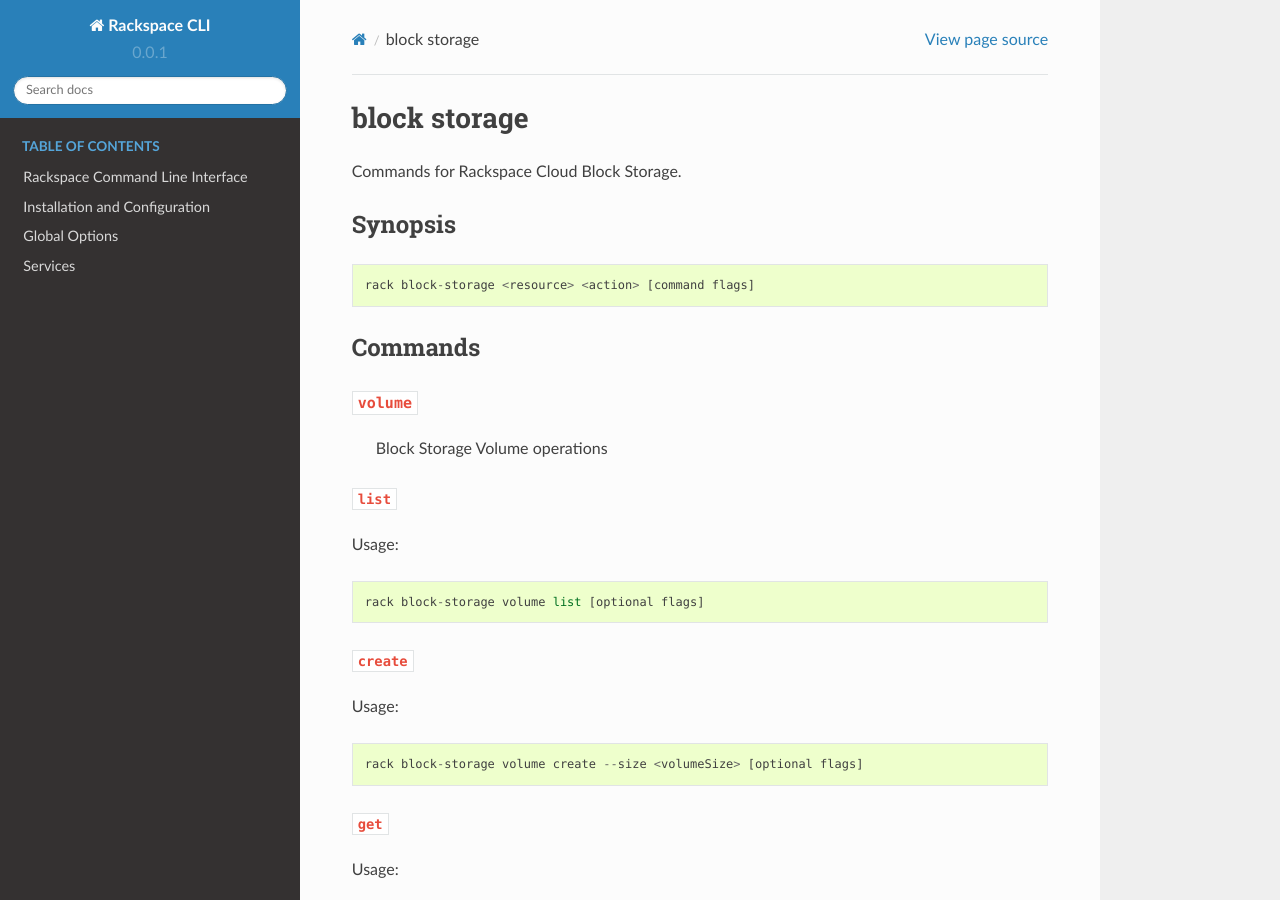
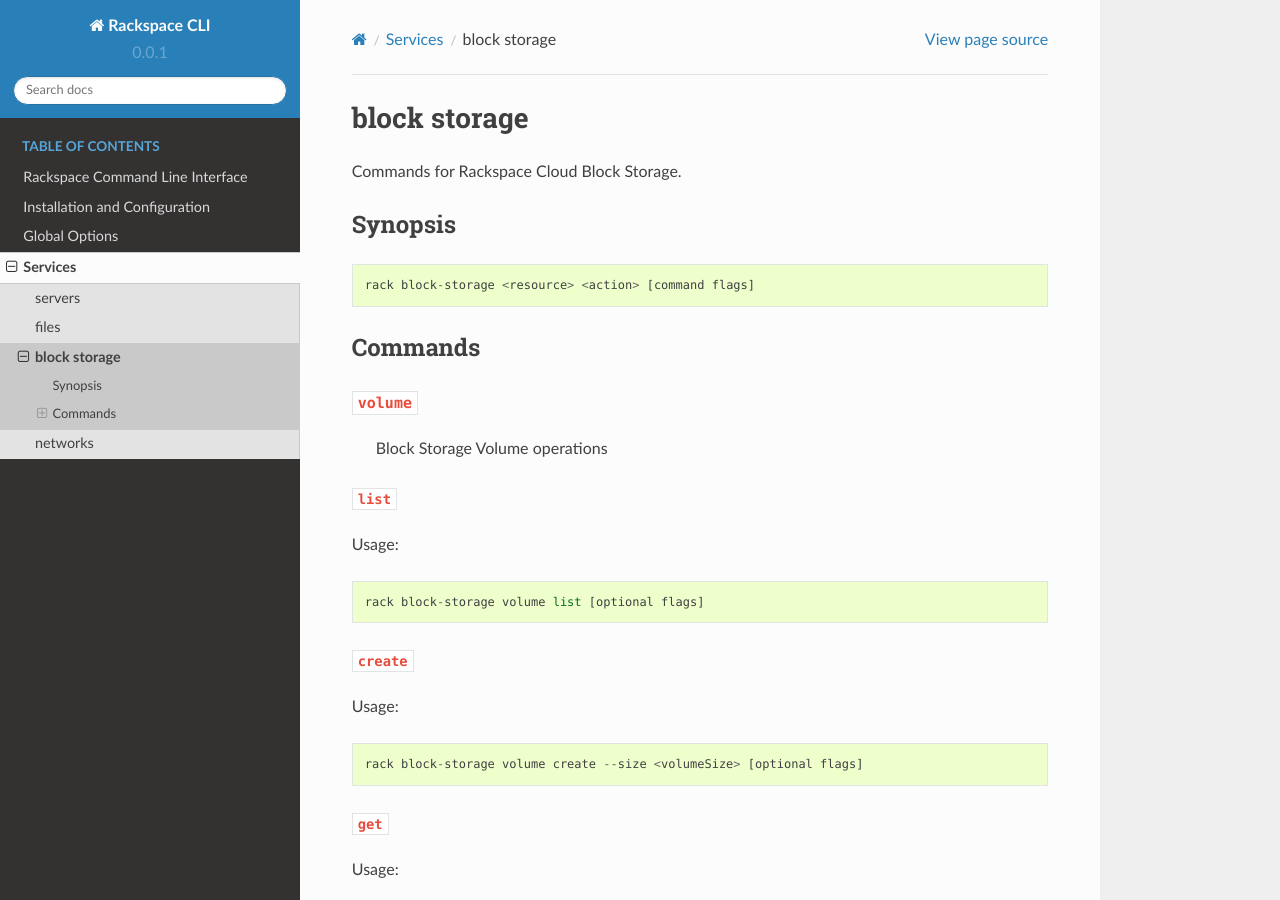
Before and after one commit to rackspace/rack, a Sphinx documentation site: the page built from docs/services/blockstorage.rst, in a window 1280 px wide and 900 px high. Built offline with Sphinx 7.4.7 and the Read the Docs theme 2.0.0, drawn with Linux system fonts in a browser that asks for light colours; pages that are not in the unit, such as notebooks, are missing from menus; some of the changed lines change nothing that is shown.

Commit message:
fix for blockstorage rtd

```diff
--- a/docs/services/index.rst
+++ b/docs/services/index.rst
@@ -10,5 +10,5 @@
 
    servers.rst
    files.rst
-   block_storage.rst
+   blockstorage.rst
    networks.rst
```
Also changed, not shown: docs/services/blockstorage.rst (+5 -5 lines).
